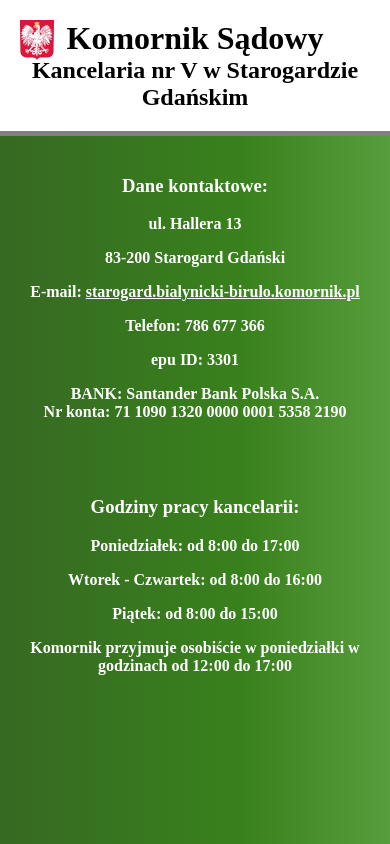
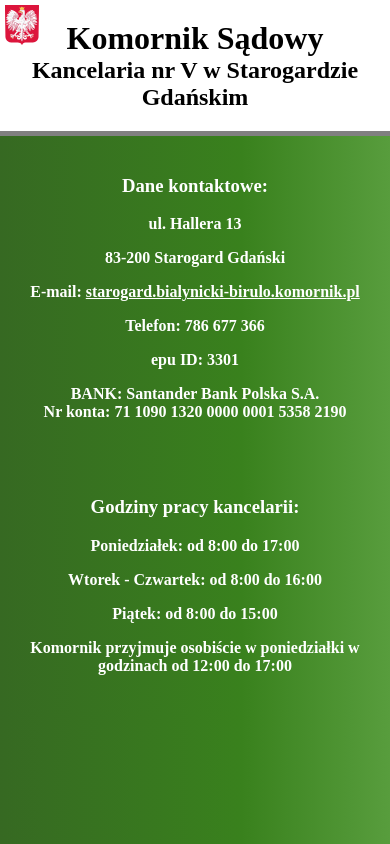
Before and after one commit to sajsdob/bartas, a plain HTML site: page index.html in a window 390 px wide. Drawn offline with Linux system fonts and the light colour scheme.

Commit message:
loog size

```diff
--- a/style.css
+++ b/style.css
@@ -75,5 +75,7 @@ h2 {
 @media (max-width: 991px) {
     .logo {
       height: 40px; /* Width for mobile and tablet devices */
+      left: 5px;
+      top: 5px;
     }
   }
```
